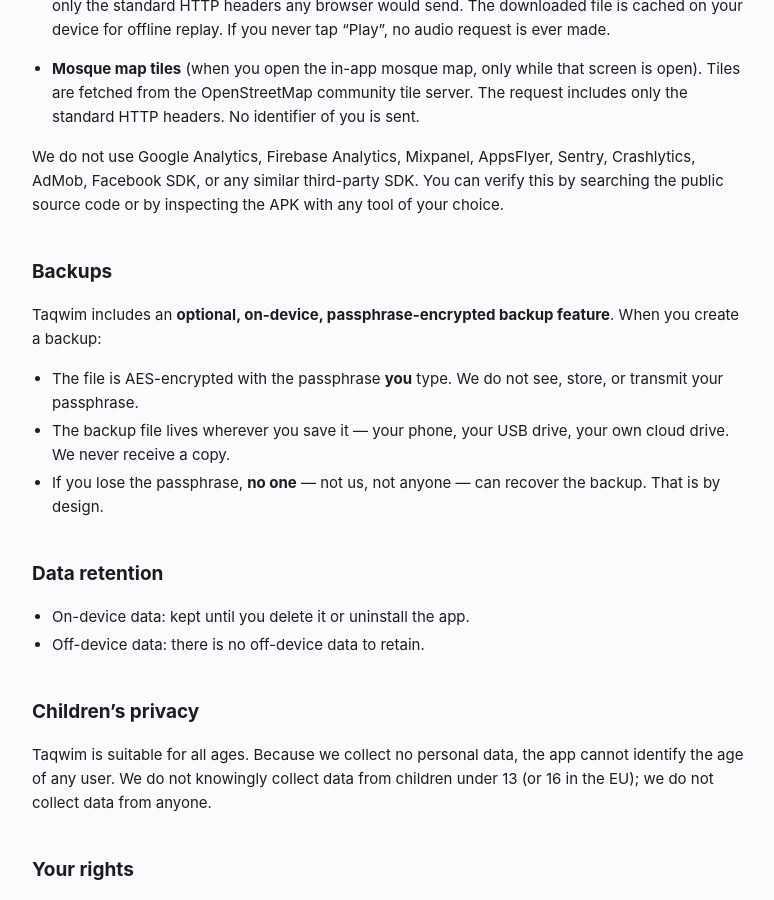
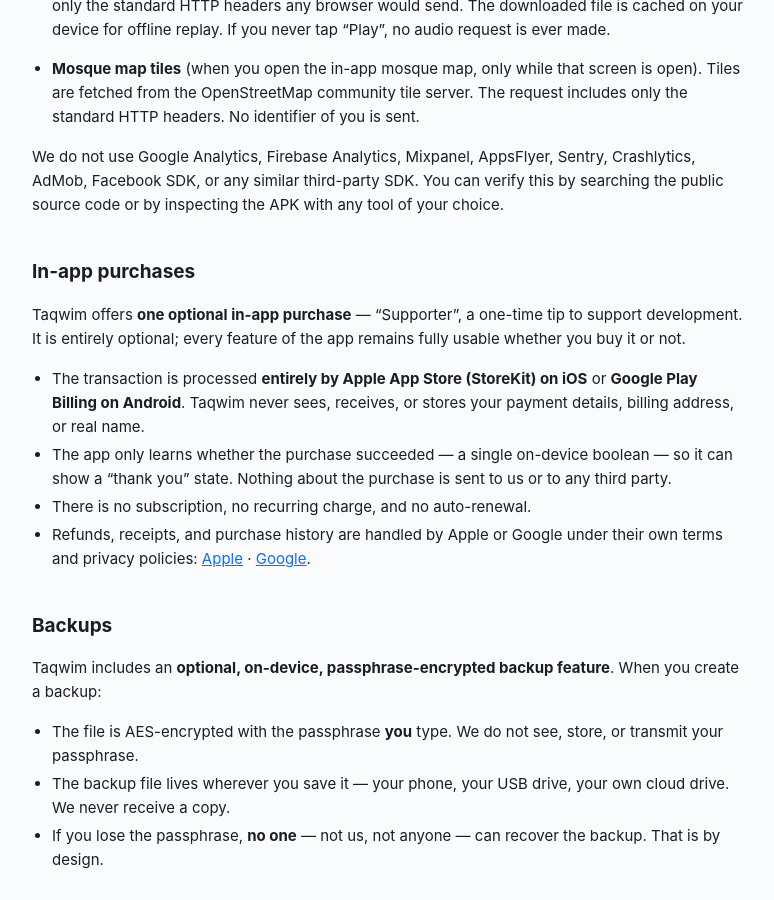
Before and after one commit to tmkgroup/privacy, a Jekyll site: the page built from taqwim/index.md, in a window 1280 px wide and 900 px high, scrolled down 2038 px. Shown: the whole window, without its empty margins (252-1026 px from the left). Built offline with Jekyll 4.4.1, drawn with Linux system fonts in a browser that asks for light colours; some of the changed text lies outside the part shown.

Commit message:
Taqwim: disclose optional Supporter IAP, bump date to 2026-05-10
App 1.4.x adds an optional one-time "Supporter" tip handled by
Apple/Google billing. Add a dedicated section explaining that we
never see payment details, that there's no subscription, and link
out to Apple/Google's own policies.

Co-Authored-By: Claude Opus 4.7 <noreply@anthropic.com>

```diff
--- a/taqwim/index.md
+++ b/taqwim/index.md
@@ -100,6 +100,25 @@ AppsFlyer, Sentry, Crashlytics, AdMob, Facebook SDK, or any similar
 third-party SDK. You can verify this by searching the public source
 code or by inspecting the APK with any tool of your choice.
 
+## In-app purchases
+
+Taqwim offers **one optional in-app purchase** — "Supporter", a one-time
+tip to support development. It is entirely optional; every feature of
+the app remains fully usable whether you buy it or not.
+
+- The transaction is processed **entirely by Apple App Store
+  (StoreKit) on iOS** or **Google Play Billing on Android**. Taqwim
+  never sees, receives, or stores your payment details, billing
+  address, or real name.
+- The app only learns whether the purchase succeeded — a single
+  on-device boolean — so it can show a "thank you" state. Nothing about
+  the purchase is sent to us or to any third party.
+- There is no subscription, no recurring charge, and no auto-renewal.
+- Refunds, receipts, and purchase history are handled by Apple or
+  Google under their own terms and privacy policies:
+  [Apple](https://www.apple.com/legal/privacy/) ·
+  [Google](https://policies.google.com/privacy).
+
 ## Backups
 
 Taqwim includes an **optional, on-device, passphrase-encrypted backup
```
Also changed, not shown: other parts of taqwim/index.md (+1 -1 lines).
